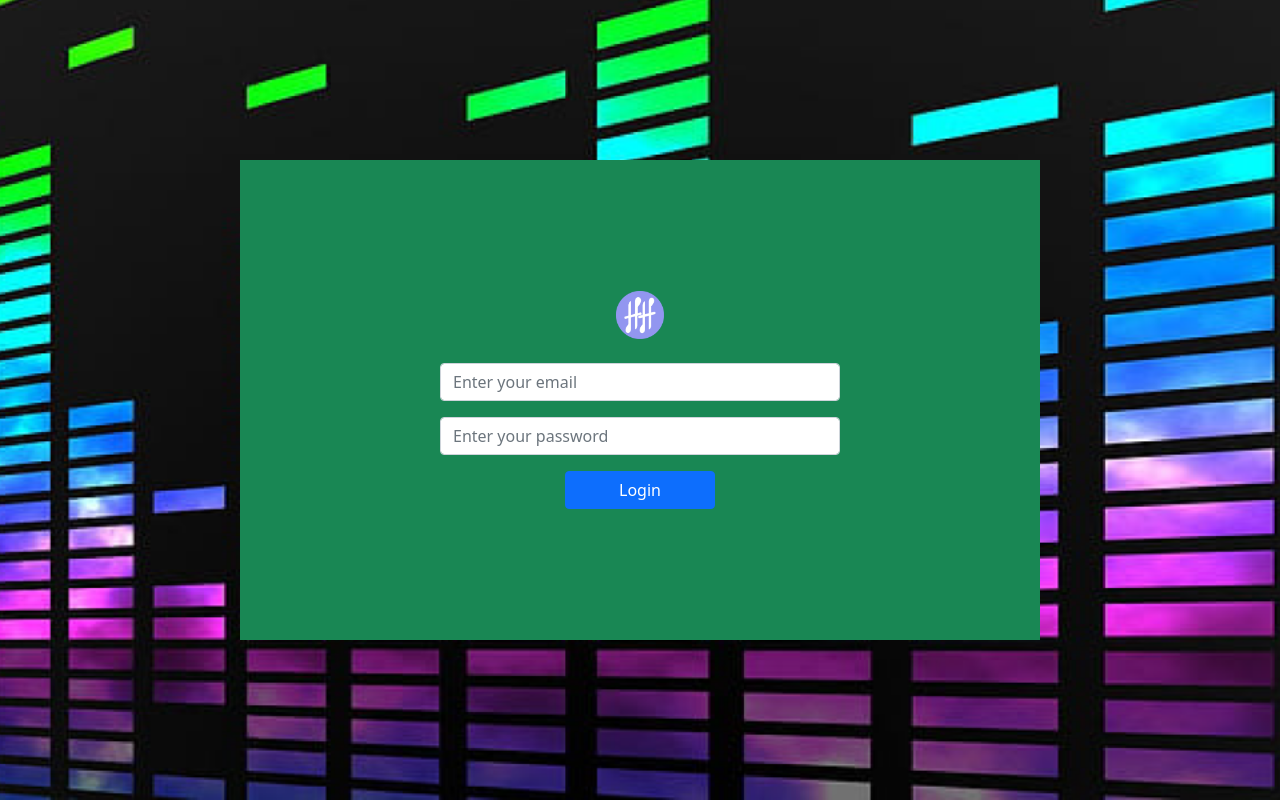
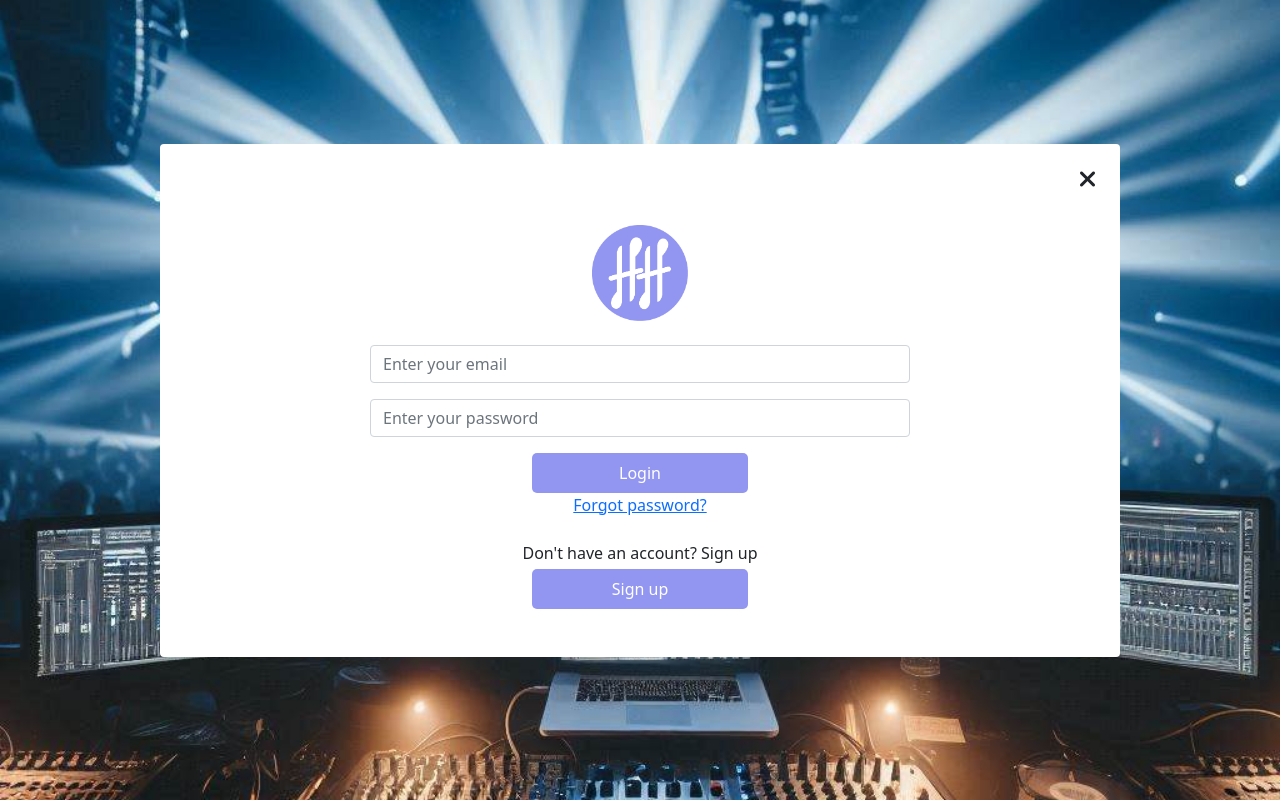
Before and after one commit to Cristian2499/harmonyhub, a React app: page /signin in a window 1280 px wide. Built offline with nearby package versions, Linux system fonts and the light colour scheme; no server answers.

Commit message:
ADD: signin, images-bg and animate.css

```diff
--- a/package.json
+++ b/package.json
@@ -73,6 +73,7 @@
 		]
 	},
 	"dependencies": {
+		"animate.css": "^4.1.1",
 		"prop-types": "^15.6.1",
 		"react": "^16.8.4",
 		"react-dom": "^16.8.4",
--- a/src/front/js/component/Jumbotron.jsx
+++ b/src/front/js/component/Jumbotron.jsx
@@ -1,11 +1,11 @@
 import React from "react";
 import "../../styles/jumbotron.css";
-
+import jumbotronFondo from "../../img/jumbotron-fondo.png";
 
 const Jumbotron = () => {
   return (
     <div className="container-fluid p-0">
-      <div className="jumbotron p-5">
+      <div className="jumbotron p-5 " style={{ backgroundImage: `url(${jumbotronFondo})`}}>
         <h1 className="display-5 fw-semibold mt-5">Explore Emerging Artists!</h1>
         <p className="col-md-8 fs-4">
           Your gateway to the latest
--- a/src/front/js/component/Navbar.jsx
+++ b/src/front/js/component/Navbar.jsx
@@ -2,12 +2,12 @@ import React from "react";
 import { Link } from "react-router-dom";
 import "../../styles/navbar.css";
 import logoHarmonyHub from "../../img/logo_harmony_hub.png";
-import MenuNavbar from "./MenuNavbar.jsx";
+
 
 export const Navbar = () => {
   return (
     <nav className="navbar container-fluid navbar-expand-lg fixed-top">
-      <div className="container">
+      <div className="container-fluid">
         <Link to="/" className="link-home d-flex align-items-center">
           <img className="img-brand" src={logoHarmonyHub} />
           <span className="navbar-brand mb-0 ms-1 h1 ">Harmony Hub</span>
@@ -26,14 +26,7 @@ export const Navbar = () => {
           </span>
         </button>
         <div className="collapse navbar-collapse" id="navbarSupportedContent">
-          <MenuNavbar
-            direction1="/1"
-            name1="Home"
-            direction2="/2"
-            name2="Discover"
-            direction3="/3"
-            name3="Profile"
-          />
+
           <div className="buttons-navbar d-flex ms-auto">
             <Link to="/signin"><button className="signin me-2">Sign in</button></Link>
             <button className="create-account">Create account</button>
--- a/src/front/js/index.js
+++ b/src/front/js/index.js
@@ -4,6 +4,7 @@ import ReactDOM from "react-dom";
 
 //include your index.scss file into the bundle
 import "../styles/index.css";
+import 'animate.css';
 
 //import your own components
 import Layout from "./layout";
--- a/src/front/js/pages/home.js
+++ b/src/front/js/pages/home.js
@@ -12,7 +12,7 @@ export const Home = () => {
 	const { store, actions } = useContext(Context);
 
 	return (
-		<>
+		<div className="animate__animated animate__fadeIn">
 		<Navbar />
 		<Jumbotron/>
 
@@ -33,6 +33,6 @@ export const Home = () => {
 			</p>
 		</div>
 		<Footer />
-		</>
+		</div>
 	);
 };
--- a/src/front/js/pages/signin.js
+++ b/src/front/js/pages/signin.js
@@ -1,17 +1,26 @@
 import React from "react";
 import "../../styles/signin.css";
 import logoHarmonyHub from "../../img/logo_harmony_hub.png";
-import bgImage from "../../img/jumbotron_fondo.png";
-
+import bgImage from "../../img/fondo-signin.jpg";
+import { Link } from "react-router-dom";
 
 export const Signin = () => {
   return (
-    <div className="fondo-signin vh-100 d-flex justify-content-center align-items-center" style={{backgroundImage: `url(${bgImage})`}}>
-        <div className="base-form bg-success flex-column d-flex justify-content-center align-items-center">
-        <img className="img-brand mb-4" src={logoHarmonyHub} />
+    <div
+      className="fondo-signin animate__animated animate__fadeIn vh-100 d-flex justify-content-center align-items-center"
+      style={{ backgroundImage: `url(${bgImage})` }}
+    >
+      <div className="base-form bg-white flex-column d-flex justify-content-center align-items-center w-75 pb-5 pt-3 rounded">
+        <div className="container-fluid d-flex justify-content-end">
+          <Link to="/">
+            <button className="btn ">
+              <i className="fa-solid fa-xmark fs-4"></i>
+            </button>
+          </Link>
+        </div>
+        <img className="img-brand-signin m-4" src={logoHarmonyHub} />
         <form className="w-75 d-flex flex-column align-items-center">
-        <div class="mb-3">
-
+          <div className="mb-3 w-75">
             <input
               type="email"
               className="input-email form-control"
@@ -19,10 +28,8 @@ export const Signin = () => {
               aria-describedby="emailHelp"
               placeholder="Enter your email"
             />
-
           </div>
-        <div className="mb-3">
-
+          <div className="mb-3 w-75">
             <input
               type="password"
               className="input-password form-control"
@@ -31,9 +38,16 @@ export const Signin = () => {
             />
           </div>
 
-        <button type="submit" className="btn btn-primary w-25">
+          <button type="submit" className="btn-login">
             Login
           </button>
+          <Link className="mb-4" to="/">
+            Forgot password?
+          </Link>
+          <span className="mb-1">Don't have an account? Sign up</span>
+          <Link className="scale-btn" to="/signup">
+            <button className="btn-create-account">Sign up</button>
+          </Link>
         </form>
       </div>
     </div>
--- a/src/front/styles/jumbotron.css
+++ b/src/front/styles/jumbotron.css
@@ -1,6 +1,7 @@
 .jumbotron {
-  background-image: url(https://img.freepik.com/foto-gratis/musico-aprende-afinar-su-guitarra-tutorial-internet-traves-pantalla-verde_482257-83422.jpg?t=st=1722646569~exp=1722650169~hmac=fe334a1c14af4532be1718f5aba2750cac5623d6d78376cd55c8e5e0bcc26239&w=996);
   min-height: 75vh;
   background-size: cover;
   color: white;
+  background-position: center;
+  background-repeat: no-repeat;
 }
--- a/src/front/styles/signin.css
+++ b/src/front/styles/signin.css
@@ -3,16 +3,50 @@
     background-position: center;
     background-repeat: no-repeat;
 }
-.base-form{
 
-    width: 50rem;
-    height: 30rem;
+.img-brand-signin{
+    width: 6rem;
 }
 
-.input-email{
-    width: 25rem;
+.input-email:focus{
+    box-shadow: none;
+    border: solid;
+    border-color: #9296f0;
 }
 
-.input-password{
-    width: 25rem;
+.input-password:focus{
+    box-shadow: none;
+    border: solid;
+    border-color: #9296f0;
 }
+
+.btn-create-account, .btn-login {
+
+    padding: 0.5em;
+    border: none;
+    background: #9296f0;
+    border-radius: 5px;
+    color: white;
+    cursor: pointer;
+    transition: 0.3s;
+  }
+
+  .btn-create-account:hover, .btn-login:hover {
+    transform: scale(1.05);
+  }
+
+  .btn-create-account:active, .btn-login:active {
+    transform: scale(1);
+  }
+
+  .btn-login{
+    width: 30%;
+  }
+
+  .btn-create-account{
+    width: 100%;
+  }
+
+  .scale-btn{
+    width: 30%;
+  }
```
Also changed, not shown: src/front/img/fondo-signin.jpg (added), src/front/img/jumbotron-fondo.png (added), src/front/img/jumbotron_fondo.png (deleted), 1 other file. Lines whose indentation alone changed are shown as unchanged.
